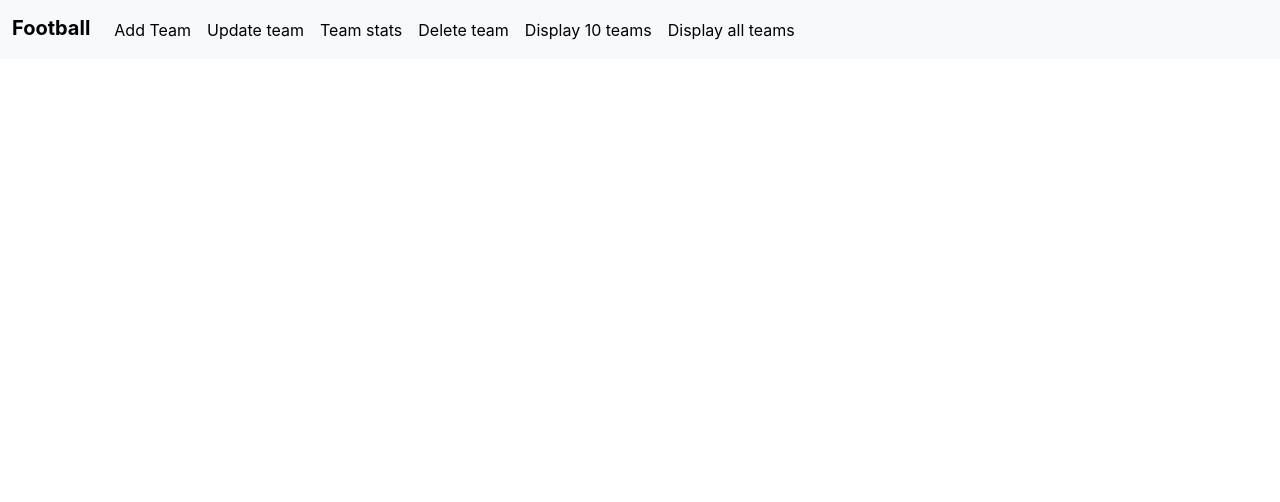
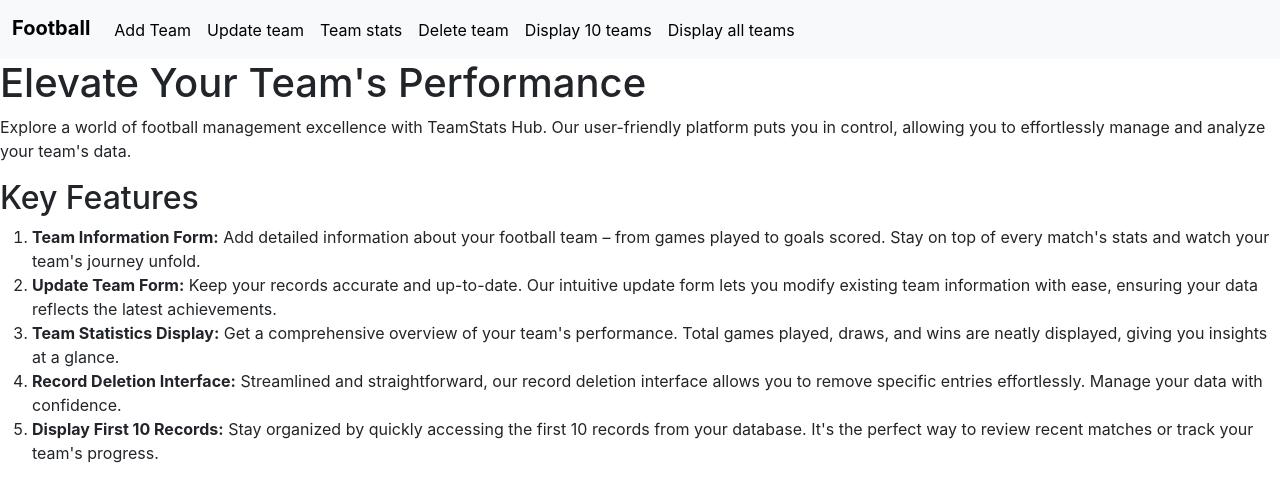
Before and after one commit to nizamsalim/football_app, a React (Create React App) app: page / in a window 1280 px wide. Shown: the top 502 px of the page. Built offline with nearby package versions, Linux system fonts and the light colour scheme.

Commit message:
home page content coming in other pages bug resolved

```diff
--- a/public/index.html
+++ b/public/index.html
@@ -38,7 +38,7 @@
       work correctly both with client-side routing and a non-root public URL.
       Learn how to configure a non-root public URL by running `npm run build`.
     -->
-    <title>React App</title>
+    <title>Football Data Manager</title>
   </head>
   <body>
     <noscript>You need to enable JavaScript to run this app.</noscript>
--- a/src/App.js
+++ b/src/App.js
@@ -1,5 +1,16 @@
-function App() {
-  return <div className="App"></div>;
+import React from "react";
+import Navbar from "./Components/Navbar";
+import { Outlet } from "react-router-dom";
+
+function Home() {
+  return (
+    <div>
+      <Navbar />
+      <div className="detail">
+        <Outlet />{" "}
+      </div>
+    </div>
+  );
 }
 
-export default App;
+export default Home;
--- a/src/Pages/Home.js
+++ b/src/Pages/Home.js
@@ -1,13 +1,64 @@
 import React from "react";
-import Navbar from "../Components/Navbar";
-import { Outlet } from "react-router-dom";
+import { Link } from "react-router-dom";
 
 function Home() {
   return (
-    <div>
-      <Navbar />
-      <div className="detail">
-        <Outlet />{" "}
+    <div className="detail">
+      <h1 className="main-heading">Elevate Your Team's Performance</h1>
+      <p className="intro">
+        Explore a world of football management excellence with TeamStats Hub.
+        Our user-friendly platform puts you in control, allowing you to
+        effortlessly manage and analyze your team's data.
+      </p>
+
+      <div className="features">
+        <h2>Key Features</h2>
+        <ol>
+          <li>
+            <strong>Team Information Form:</strong> Add detailed information
+            about your football team – from games played to goals scored. Stay
+            on top of every match's stats and watch your team's journey unfold.
+          </li>
+          <li>
+            <strong>Update Team Form:</strong> Keep your records accurate and
+            up-to-date. Our intuitive update form lets you modify existing team
+            information with ease, ensuring your data reflects the latest
+            achievements.
+          </li>
+          <li>
+            <strong>Team Statistics Display:</strong> Get a comprehensive
+            overview of your team's performance. Total games played, draws, and
+            wins are neatly displayed, giving you insights at a glance.
+          </li>
+          <li>
+            <strong>Record Deletion Interface:</strong> Streamlined and
+            straightforward, our record deletion interface allows you to remove
+            specific entries effortlessly. Manage your data with confidence.
+          </li>
+          <li>
+            <strong>Display First 10 Records:</strong> Stay organized by quickly
+            accessing the first 10 records from your database. It's the perfect
+            way to review recent matches or track your team's progress.
+          </li>
+        </ol>
+      </div>
+    </div>
+  );
+}
+
+function Card({ title, desc, buttonText, url }) {
+  return (
+    <div className="col-4">
+      <div class="card" style={{ width: "18rem" }}>
+        <div class="card-body">
+          <h5 class="card-title text-center">{title}</h5>
+          <p class="card-text">{desc}</p>
+          <div className="d-flex justify-content-center">
+            <Link to={url} class="btn btn-primary">
+              {buttonText}
+            </Link>
+          </div>
+        </div>
       </div>
     </div>
   );
```
Also changed, not shown: src/index.js (+6 -1 lines).
